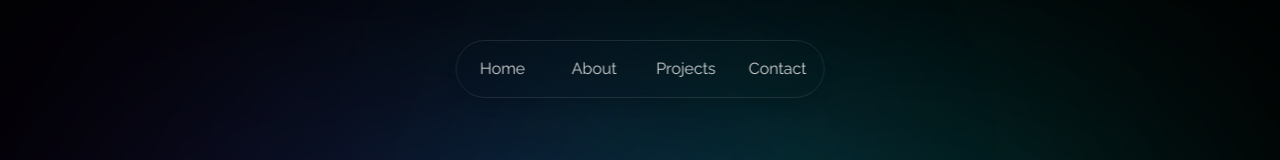
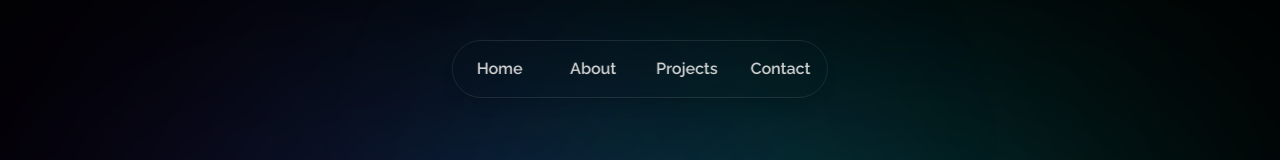
Before and after one commit to caowens/folio, a Next.js app: page / in a window 1280 px wide. Shown: the top 160 px of the page. Built offline with nearby package versions, Linux system fonts and the light colour scheme.

Commit message:
Bolden navbar text

```diff
--- a/src/components/navbar.tsx
+++ b/src/components/navbar.tsx
@@ -2,7 +2,7 @@ import Link from "next/link"
 
 export default function Navbar() {
     return (
-        <header className="fixed left-1/2 top-10 z-[999] -translate-x-1/2 w-full md:w-auto">
+        <header className="fixed left-1/2 top-10 z-[999] -translate-x-1/2 w-full font-semibold md:w-auto">
             <nav className="relative animate-jump-in animate-once animate-duration-1000">
                 <ul className="relative grid grid-cols-4 items-center justify-center py-2 border border-white/10 backdrop-blur-md rounded-full shadow-lg transition-all duration-200 ease-in-out mx-2 md:mx-0">
                     {navItems.map((item) => (
```
